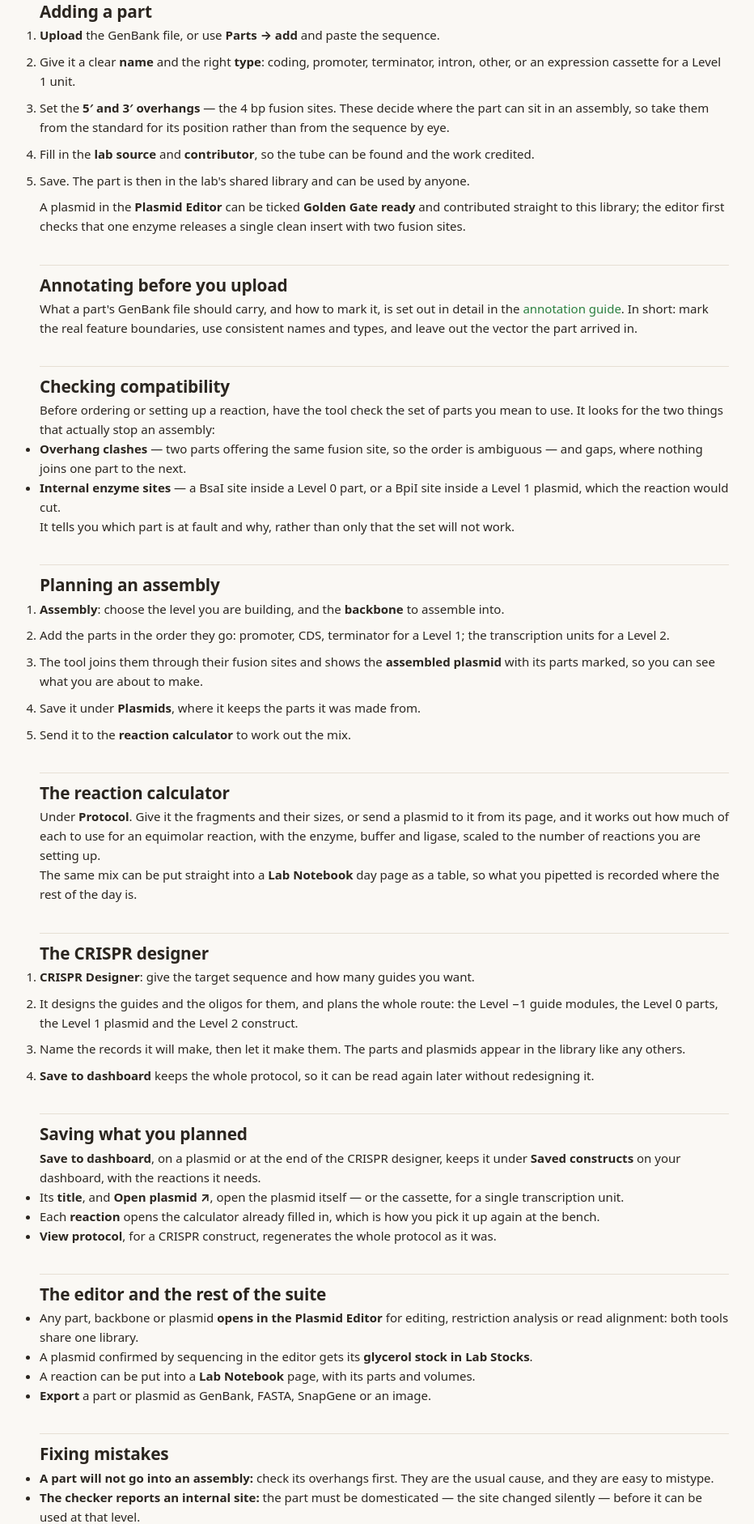
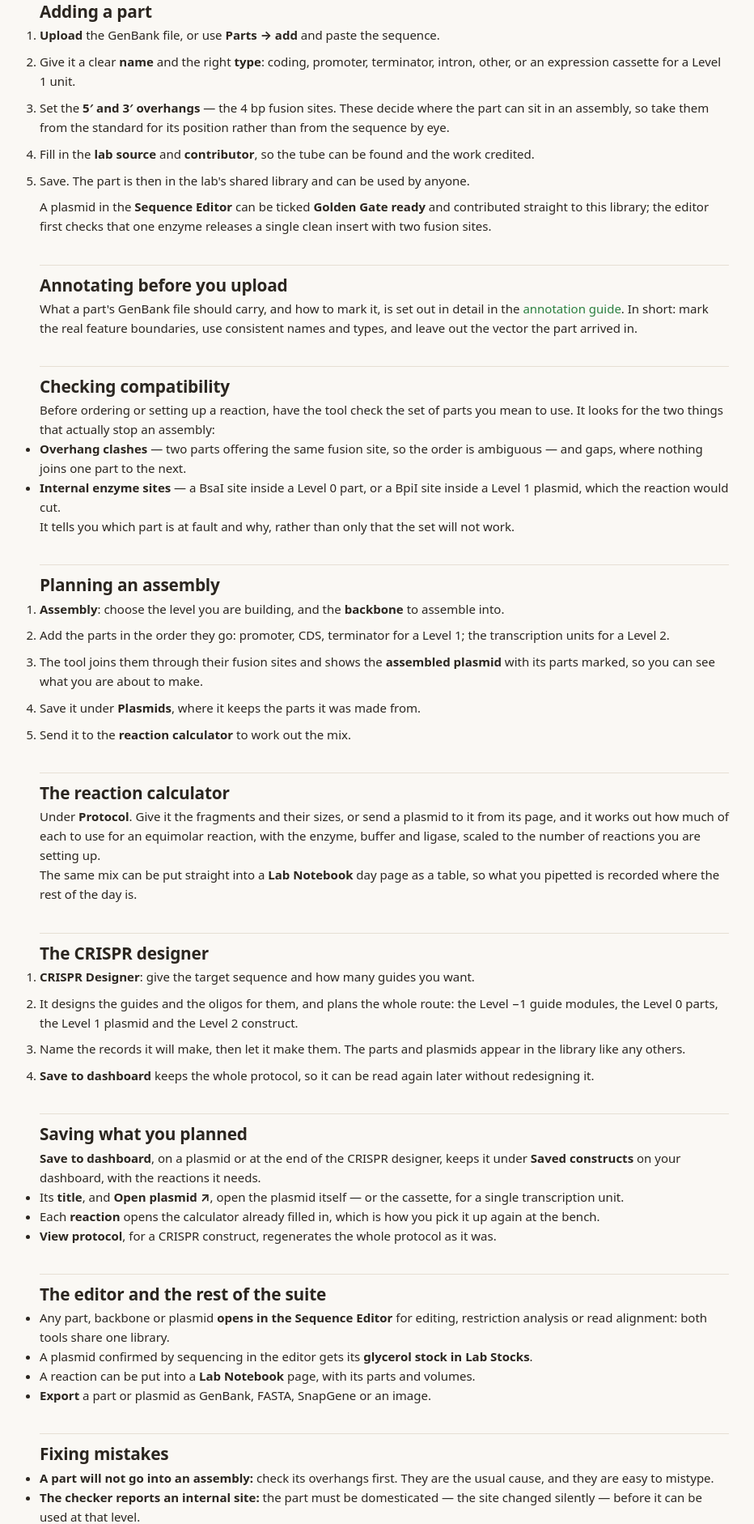
Before and after one commit to Gardiner-Lab/moclo-library-tool, a Flask app: page /help in a window 1280 px wide. Shown: the part 1171-3053 px from the top of the page at 81% size, without its empty margins (165-1097 px from the left). Run offline with Flask 3, Linux system fonts and the light colour scheme; parts of the project's set-up code (start-up, migrations or seed data) failed here and were passed over.

Commit message:
Release 1.19.1: the Plasmid Editor is now the Sequence Editor
Every mention and link to that tool follows its new name. Nothing else
changes: it is at the same address, and records and links are untouched.

Co-Authored-By: Claude Opus 5 <noreply@anthropic.com>

```diff
--- a/app/api/plasmids.py
+++ b/app/api/plasmids.py
@@ -631,7 +631,7 @@ def export_fasta(user, plasmid_id):
 @require_auth
 def plasmid_map(user, plasmid_id):
     """
-    The plasmid's circular map, drawn as the Plasmid Editor draws it: features,
+    The plasmid's circular map, drawn as the Sequence Editor draws it: features,
     and the unique cutters of the editor's default enzymes. ?download=1 saves it.
     """
     plasmid = FinalPlasmid.get_by_id(plasmid_id)
@@ -700,7 +700,7 @@ def export_image(user, plasmid_id):
                 'error': 'Width must be between 100 and 4000 pixels'
             }), 400
 
-        # The Plasmid Editor's map of it (app/services/plasmid_map.py).
+        # The Sequence Editor's map of it (app/services/plasmid_map.py).
         svg_content = plasmid_map_svg(plasmid.name, plasmid.assembled_sequence, plasmid.features)
 
         # Convert to PNG
--- a/app/main.py
+++ b/app/main.py
@@ -2,7 +2,7 @@
 Main Flask application entry point.
 """
 
-APP_VERSION = '1.19.0'
+APP_VERSION = '1.19.1'
 
 from flask import Flask, render_template, request, session, redirect, url_for
 from flask_cors import CORS
--- a/app/services/plasmid_map.py
+++ b/app/services/plasmid_map.py
@@ -1,5 +1,5 @@
 """
-Plasmid maps drawn the way the Plasmid Editor draws them.
+Plasmid maps drawn the way the Sequence Editor draws them.
 
 A Python port of the editor's static/js/plasmidmap.js (circular and linear),
 with its feature colours and its choice of enzymes, so a plasmid looks the
--- a/app/services/snapgene.py
+++ b/app/services/snapgene.py
@@ -3,7 +3,7 @@ SnapGene (.dna) files: written from, and read into, Biopython records.
 
 Biopython reads SnapGene files but cannot write them, and drops feature
 colours when it reads. This module adds both. It needs only Biopython, and the
-same file serves both lab tools: the Plasmid Editor (dnakit/snapgene.py) and
+same file serves both lab tools: the Sequence Editor (dnakit/snapgene.py) and
 the MoClo Library Tool (app/services/snapgene.py). Keep the two copies identical.
 
 A SnapGene file is a series of packets: one byte giving the packet's type, a
--- a/app/static/css/style.css
+++ b/app/static/css/style.css
@@ -2062,7 +2062,7 @@ a.btn-danger:active {
     font-style: italic;
 }
 
-/* the plasmid map, drawn as the Plasmid Editor draws it */
+/* the plasmid map, drawn as the Sequence Editor draws it */
 .plasmid-map { display: flex; justify-content: center; }
 .plasmid-map svg { max-width: 100%; height: auto; max-height: 560px; }
 
--- a/app/static/js/plasmids.js
+++ b/app/static/js/plasmids.js
@@ -316,7 +316,7 @@ function showPlasmidModal(plasmid) {
         `;
     }
 
-    // The map, drawn as the Plasmid Editor draws it; filled in once loaded.
+    // The map, drawn as the Sequence Editor draws it; filled in once loaded.
     html += `
         <div class="detail-section">
             <h3>Map</h3>
@@ -453,7 +453,7 @@ function showPlasmidModal(plasmid) {
 }
 
 /**
- * The plasmid's map, as the Plasmid Editor draws it, put in the page (not an
+ * The plasmid's map, as the Sequence Editor draws it, put in the page (not an
  * <img>) so hovering a feature or site names it.
  */
 async function loadPlasmidMap(plasmidId) {
--- a/app/templates/about.html
+++ b/app/templates/about.html
@@ -83,7 +83,7 @@
     <section id="together">
         <h2>With the other tools</h2>
         <ul>
-            <li><b>Plasmid Editor</b> &mdash; shares this library. Parts, backbones and plasmids open there for
+            <li><b>Sequence Editor</b> &mdash; shares this library. Parts, backbones and plasmids open there for
                 editing, restriction analysis or read alignment; a plasmid there can be contributed back as a
                 Golden Gate part once the editor has checked it.</li>
             <li><b>Lab Stocks</b> &mdash; confirming an assembled plasmid by sequencing makes its glycerol
--- a/app/templates/help.html
+++ b/app/templates/help.html
@@ -74,7 +74,7 @@
                 credited.</li>
             <li>Save. The part is then in the lab's shared library and can be used by anyone.</li>
         </ol>
-        <p>A plasmid in the <b>Plasmid Editor</b> can be ticked <b>Golden Gate ready</b> and contributed
+        <p>A plasmid in the <b>Sequence Editor</b> can be ticked <b>Golden Gate ready</b> and contributed
            straight to this library; the editor first checks that one enzyme releases a single clean insert with
            two fusion sites.</p>
     </section>
@@ -150,7 +150,7 @@
     <section id="editor">
         <h2>The editor and the rest of the suite</h2>
         <ul>
-            <li>Any part, backbone or plasmid <b>opens in the Plasmid Editor</b> for editing, restriction
+            <li>Any part, backbone or plasmid <b>opens in the Sequence Editor</b> for editing, restriction
                 analysis or read alignment: both tools share one library.</li>
             <li>A plasmid confirmed by sequencing in the editor gets its <b>glycerol stock in Lab Stocks</b>.</li>
             <li>A reaction can be put into a <b>Lab Notebook</b> page, with its parts and volumes.</li>
```
Also changed, not shown: tests/test_plasmid_map.py (+1 -1 lines), CHANGELOG.md, README.md, app/static/trellis/editor.svg.
